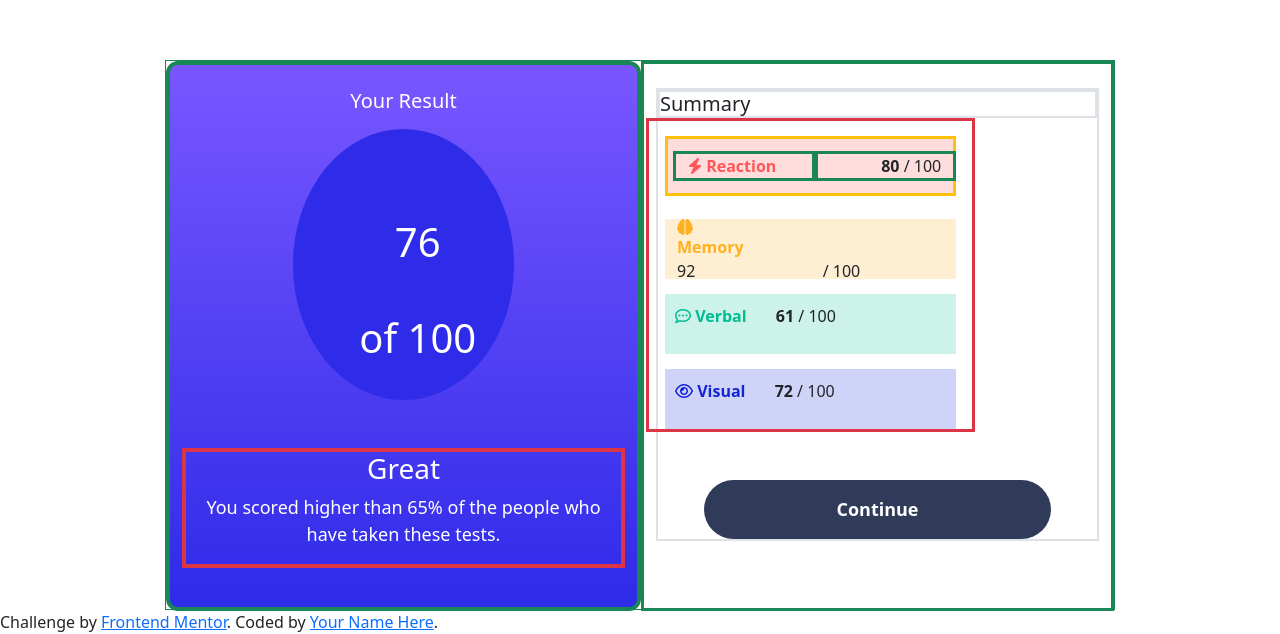
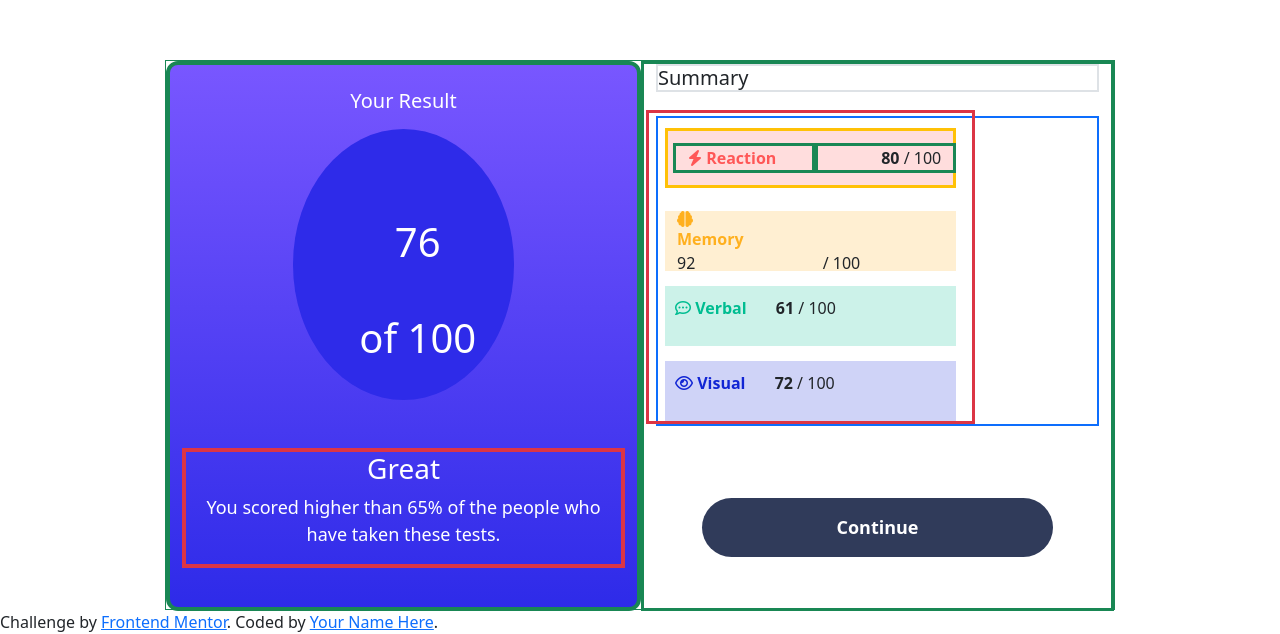
Before and after one commit to PhillipMagos/Results-summary-component, a plain HTML site: page index.html in a window 1280 px wide. Shown: the part 180-814 px from the top of the page. Drawn offline with nearby package versions, Linux system fonts and the light colour scheme; a script that the page names is missing; a web font is replaced by a local one.

Commit message:
still trying to center

```diff
--- a/index.html
+++ b/index.html
@@ -70,10 +70,11 @@
 
 
       <div class="custom-width col border border-success border-3 right-card">
-        <div class="font-weight-bold my-4  border border-2">
-          <h5 class="border border-2">Summary</h5>
+        <h5 class="border border-2">Summary</h5>
+        <div class="font-weight-bold my-4  border border-2 border-primary justify-content-center" >
 
-          <div class="px-3 row gy-2 w-75 d-flex justify-content-center border border-3 border-danger">
+
+          <div class="px-3 row gy-2 w-75 d-flex justify-content-center border border-3 border-danger" style="padding-right: 12rem;">
             <div class="light-red rmvv row border border-3 border-warning" style="padding: 5px; align-items: center;">
               <div class="row">
                 <div class="col border border-3 border-success">
@@ -94,8 +95,7 @@
               <div class="orangey-yellow row rmvv">
                 <i class="fa-solid fa-brain" style="color: #ffb01f;"></i>
                 <!-- <p class="orangey-yellow-font col">Memory</p> -->
-                <span style="color: hsl(39, 100%, 56%);
-    font-weight: bold;">Memory</span>
+                <span style="color: hsl(39, 100%, 56%); font-weight: bold;">Memory</span>
                 <p class="col font-weight-bold">92</p>
                 <p class="col">/ 100</p>
               </div>
@@ -113,10 +113,10 @@
               <span style="font-weight: bold;">72</span> / 100
             </div>
           </div>
-          <div class="row">
 
-            <button class="button-71 mt-5 w-75" role="button">Continue</button>
-          </div>
+        </div>
+        <div class="row">
+          <button class="button-71 mt-5 w-75" role="button">Continue</button>
         </div>
       </div>
 
```
